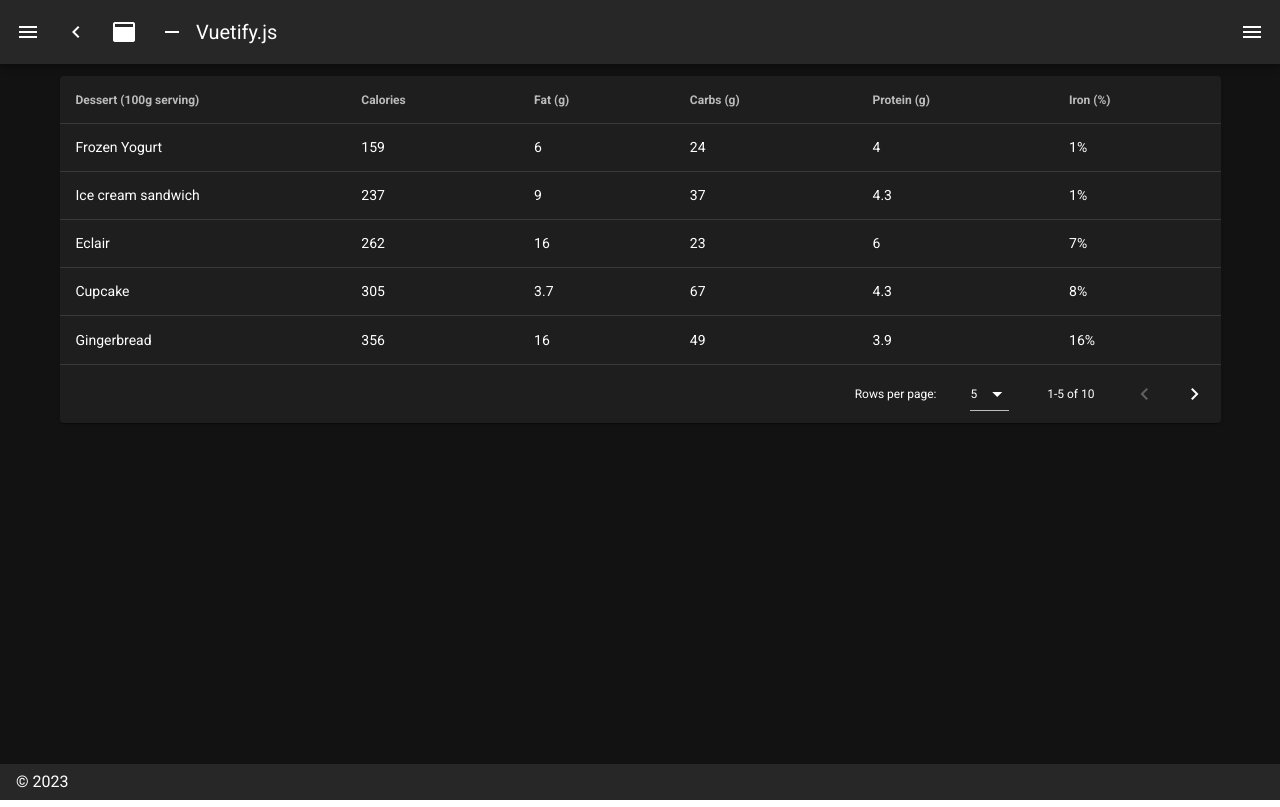
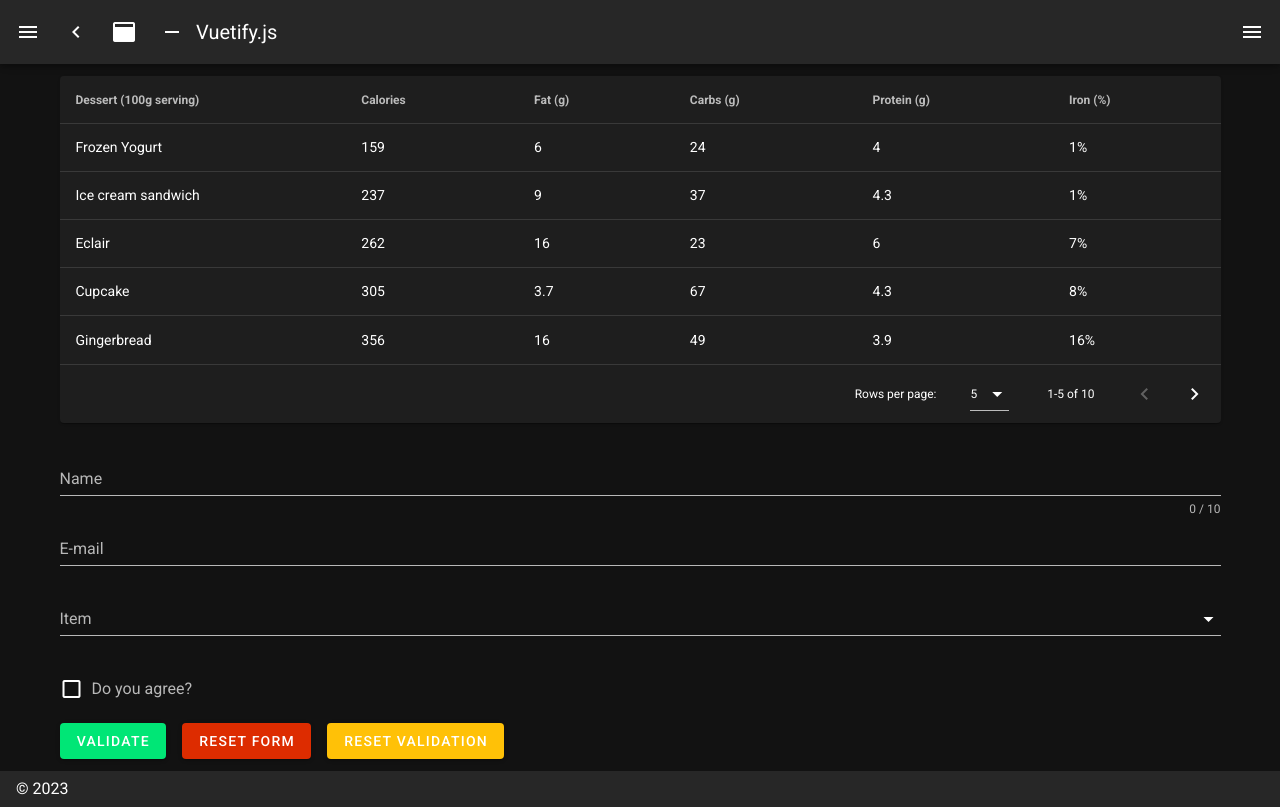
Before and after one commit to IyotoI/creative-project, a Nuxt app: page /crud in a window 1280 px wide. Built offline with nearby package versions, Linux system fonts and the light colour scheme.

Commit message:
Form integrated

```diff
--- a/pages/crud.vue
+++ b/pages/crud.vue
@@ -1,10 +1,66 @@
 <template>
+  <v-row>
+    <!-- Tabla -->
+    <v-col cols="12">
       <v-data-table
         :headers="headers"
         :items="desserts"
         :items-per-page="5"
         class="elevation-1"
       ></v-data-table>
+    </v-col>
+    <!-- Formulario -->
+    <v-col cols="12">
+      <template>
+        <v-form ref="form" v-model="valid" lazy-validation>
+          <v-text-field
+            v-model="name"
+            :counter="10"
+            :rules="nameRules"
+            label="Name"
+            required
+          ></v-text-field>
+
+          <v-text-field
+            v-model="email"
+            :rules="emailRules"
+            label="E-mail"
+            required
+          ></v-text-field>
+
+          <v-select
+            v-model="select"
+            :items="items"
+            :rules="[(v) => !!v || 'Item is required']"
+            label="Item"
+            required
+          ></v-select>
+
+          <v-checkbox
+            v-model="checkbox"
+            :rules="[(v) => !!v || 'You must agree to continue!']"
+            label="Do you agree?"
+            required
+          ></v-checkbox>
+
+          <v-btn
+            :disabled="!valid"
+            color="success"
+            class="mr-4"
+            @click="validate"
+          >
+            Validate
+          </v-btn>
+
+          <v-btn color="error" class="mr-4" @click="reset"> Reset Form </v-btn>
+
+          <v-btn color="warning" @click="resetValidation">
+            Reset Validation
+          </v-btn>
+        </v-form>
+      </template>
+    </v-col>
+  </v-row>
 </template>
 
 <script>
@@ -106,7 +162,32 @@
           iron: "6%",
         },
       ],
+      valid: true,
+      name: "",
+      nameRules: [
+        (v) => !!v || "Name is required",
+        (v) => (v && v.length <= 10) || "Name must be less than 10 characters",
+      ],
+      email: "",
+      emailRules: [
+        (v) => !!v || "E-mail is required",
+        (v) => /.+@.+\..+/.test(v) || "E-mail must be valid",
+      ],
+      select: null,
+      items: ["Item 1", "Item 2", "Item 3", "Item 4"],
+      checkbox: false,
     };
+  },
+  methods: {
+    validate() {
+      this.$refs.form.validate();
+    },
+    reset() {
+      this.$refs.form.reset();
+    },
+    resetValidation() {
+      this.$refs.form.resetValidation();
+    },
   },
 };
 </script>
```
Lines whose indentation alone changed are shown as unchanged.
